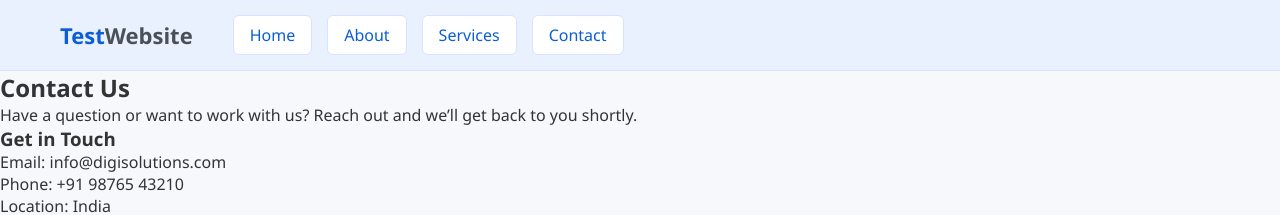
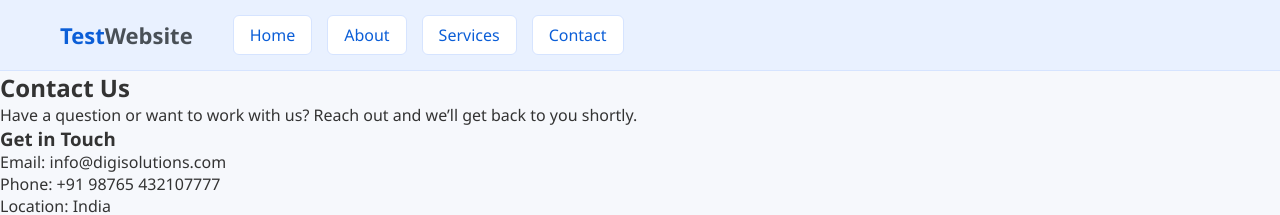
Before and after one commit to vikasrajput0112/my-react-website, a React (Create React App) app: page /contact in a window 1280 px wide. Shown: the top 215 px of the page. Built offline with nearby package versions, Linux system fonts and the light colour scheme.

Commit message:
Update Contact.jsx

```diff
--- a/src/pages/Contact.jsx
+++ b/src/pages/Contact.jsx
@@ -13,7 +13,7 @@ const Contact = () => {
                     <div className="contact-info">
                         <h3>Get in Touch</h3>
                         <p>Email: info@digisolutions.com</p>
-                        <p>Phone: +91 98765 43210</p>
+                        <p>Phone: +91 98765 432107777</p>
                         <p>Location: India</p>
                     </div>
 
```
